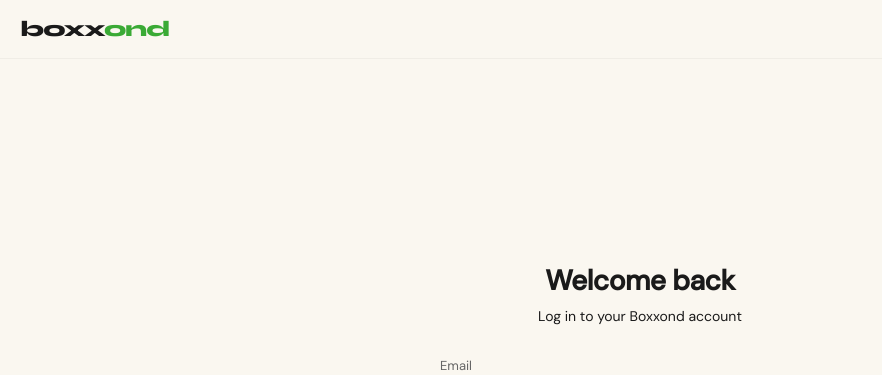
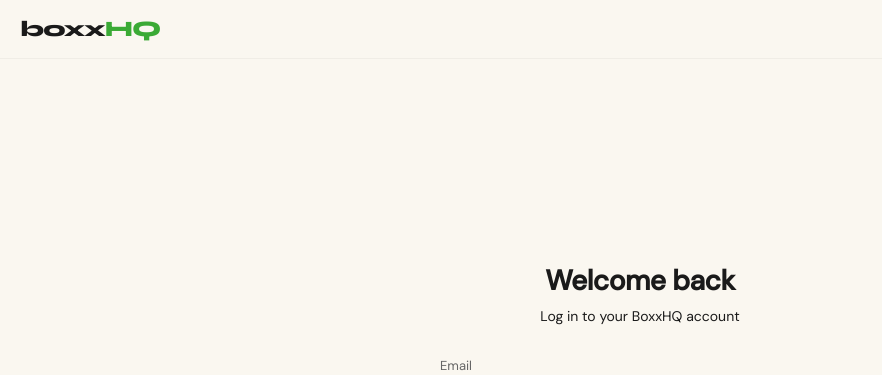
Before and after one commit to BoxxondMike/Boxxond, a Next.js app: page /login in a window 1280 px wide. Shown: the top 375 px of the page, without its empty margins (0-882 px from the left). Built offline with nearby package versions, Linux system fonts and the light colour scheme; no server answers.

Commit message:
Update login page to BoxxHQ branding

```diff
--- a/app/login/page.tsx
+++ b/app/login/page.tsx
@@ -34,7 +34,7 @@ export default function LoginPage() {
       {/* Nav */}
       <nav style={{ display: "flex", alignItems: "center", justifyContent: "space-between", padding: "1rem 1.25rem", borderBottom: "1px solid #f0ede6" }}>
         <Link href="/" style={{ fontFamily: "var(--font-syne)", fontWeight: 800, fontSize: "22px", letterSpacing: "-1px", color: "#1a1a1a", textDecoration: "none" }}>
-          boxx<span style={{ color: "#3aaa35" }}>ond</span>
+          boxx<span style={{ color: "#3aaa35" }}>HQ</span>
         </Link>
       </nav>
 
@@ -44,7 +44,7 @@ export default function LoginPage() {
 
           <div style={{ marginBottom: "2rem", textAlign: "center" }}>
             <h1 style={{ fontSize: "28px", fontWeight: 700, margin: "0 0 0.5rem", letterSpacing: "-0.5px" }}>Welcome back</h1>
-            <p style={{ color: "#888)", fontSize: "14px", margin: 0 }}>Log in to your Boxxond account</p>
+            <p style={{ color: "#888)", fontSize: "14px", margin: 0 }}>Log in to your BoxxHQ account</p>
           </div>
 
           <div style={{ display: "flex", flexDirection: "column", gap: "12px" }}>
```
